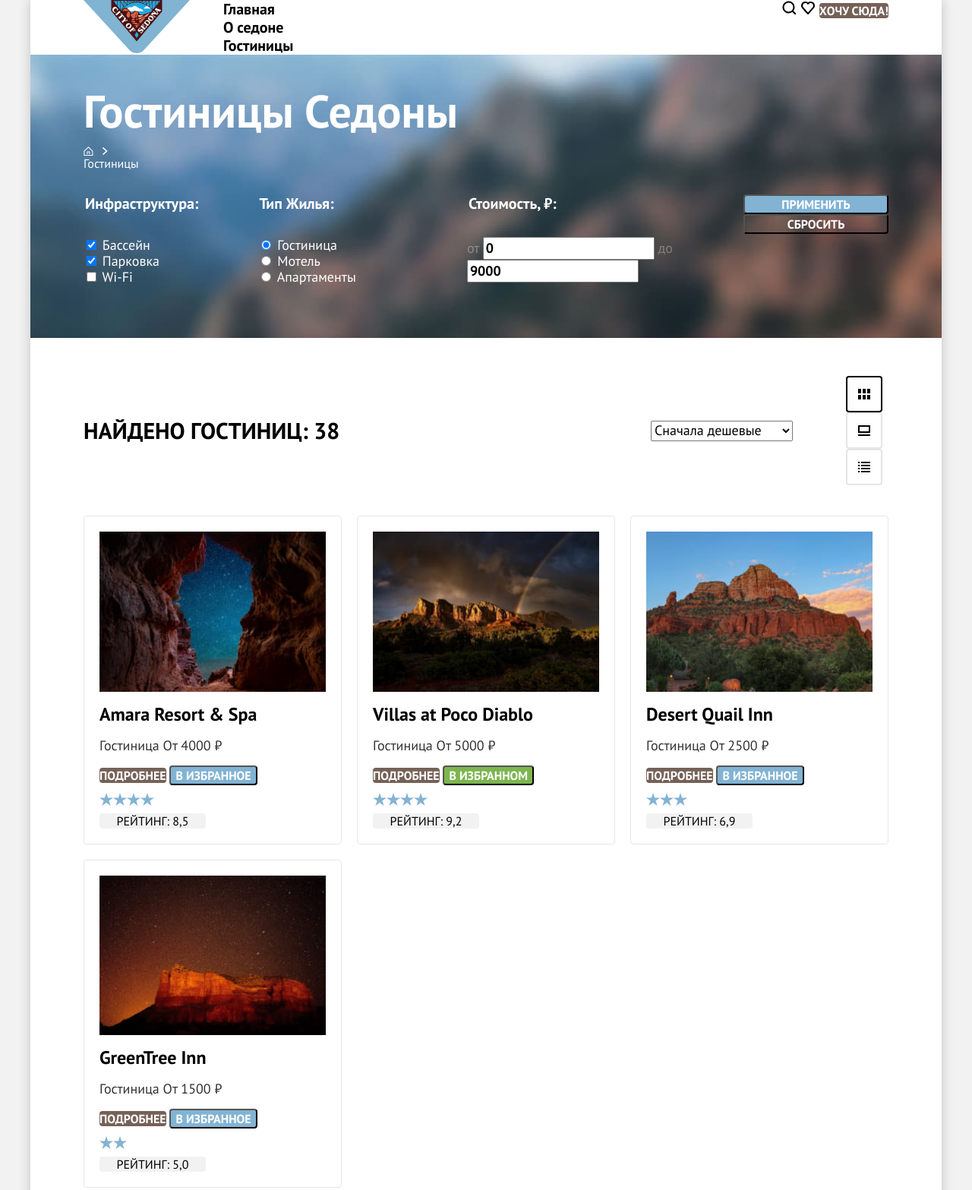
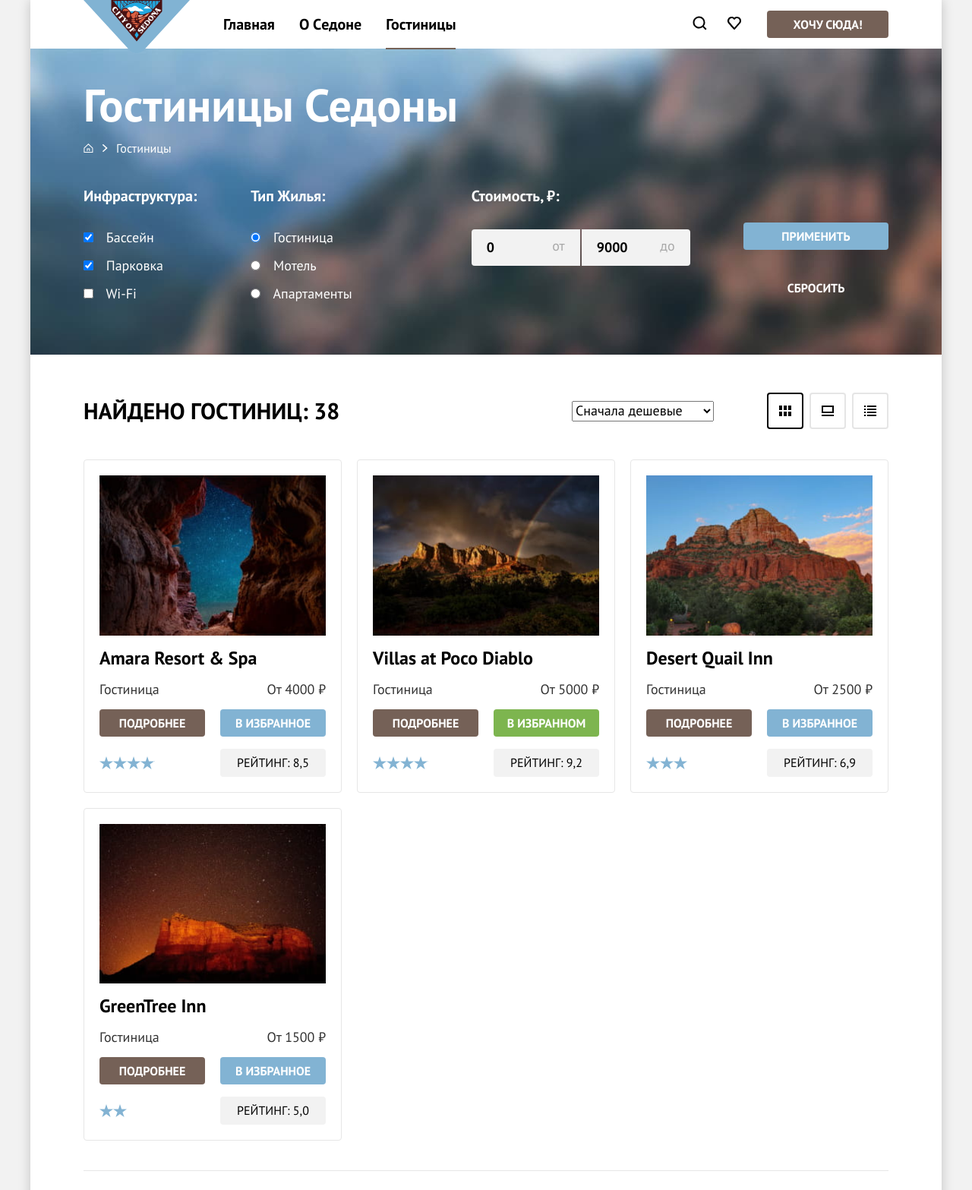
Before and after one commit to htmlacademy-htmlcss/2194201-sedona-35, a plain HTML site: page catalog.html in a window 1280 px wide. Shown: the top 1567 px of the page at 76% size. Drawn offline with Linux system fonts and the light colour scheme.

Commit message:
Создает сетку на гридах и флексах

```diff
--- a/catalog.html
+++ b/catalog.html
@@ -17,13 +17,13 @@
           </a>
           <ul class="navigation-list">
             <li class="navigation-item">
-              <a class="navigation-link navigation-link-current" href="index.html">Главная</a>
+              <a class="navigation-link" href="index.html">Главная</a>
             </li>
             <li class="navigation-item">
-              <a class="navigation-link" href="#">О седоне</a>
+              <a class="navigation-link" href="#">О Cедоне</a>
             </li>
             <li class="navigation-item">
-              <a class="navigation-link">Гостиницы</a>
+              <a class="navigation-link navigation-link-current">Гостиницы</a>
             </li>
           </ul>
         </nav>
@@ -92,13 +92,13 @@
                     <span class="control-text">Гостиница</span>
                   </label>
                 </li>
-                <li class="catalog-filter-item">
+                <li class="filter-item">
                   <label class="control">
                     <input class="control-input" type="radio" name="type-housing" value="motel">
                     <span class="control-text">Мотель</span>
                   </label>
                 </li>
-                <li class="catalog-filter-item">
+                <li class="filter-item">
                   <label class="control">
                     <input class="control-input" type="radio" name="type-housing" value="apartments">
                     <span class="control-text">Апартаменты</span>
@@ -108,11 +108,11 @@
             </fieldset>
             <fieldset class="filter-price filter-group">
               <legend class="filter-title">Стоимость, ₽:</legend>
-              <label class="filter-price-min">
+              <label class="filter-price-title filter-price-min">
                 <span class="filter-price-text">от</span>
                 <input class="filter-input" type="number" name="min-price" value="0" min="0">
               </label>
-              <label class="filter-price-max">
+              <label class="filter-price-title filter-price-max">
                 <span class="filter-price-text">до</span>
                 <input class="filter-input" type="number" name="max-price" value="9000" min="0">
               </label>
@@ -160,16 +160,12 @@
               <a class="hotel-link" href="#">
                 <h3 class="hotel-title">Amara Resort & Spa</h3>
               </a>
-              <div class="hotel-meta">
-                <span class="hotel-meta-type-housing">Гостиница</span>
-                <span class="hotel-meta-price">От 4000 ₽</span>
-              </div>
-              <div class="hotel-menu">
-                <a class="button button-brown hotel-menu-link" href="#">Подробнее</a>
-                <button class="button button-blue hotel-menu-link" type="button">В избранное</button>
+              <span class="hotel-meta hotel-meta-type-housing">Гостиница</span>
+              <span class="hotel-meta hotel-meta-price">От 4000 ₽</span>
+              <a class="button button-brown hotel-page" href="#">Подробнее</a>
+              <button class="button button-blue button-hotel-favorites" type="button">В избранное</button>
               <div class="hotel-rating rating-4" aria-label="4 звезды."></div>
               <div class="hotel-rating-info">Рейтинг: 8,5</div>
-              </div>
             </li>
             <li class="hotel-item">
               <a class="hotel-link" href="#">
@@ -178,16 +174,12 @@
               <a class="hotel-link" href="#">
                 <h3 class="hotel-title">Villas at Poco Diablo</h3>
               </a>
-              <div class="hotel-meta">
-                <span class="hotel-meta-type-housing">Гостиница</span>
-                <span class="hotel-meta-price">От 5000 ₽</span>
-              </div>
-              <div class="hotel-menu">
-                <a class="button button-brown hotel-menu-link" href="#">Подробнее</a>
-                <button class="button button-blue hotel-menu-link hotel-menu-link-current" type="button">В избранном</button>
+              <span class="hotel-meta hotel-meta-type-housing">Гостиница</span>
+              <span class="hotel-meta hotel-meta-price">От 5000 ₽</span>
+              <a class="button button-brown hotel-page" href="#">Подробнее</a>
+              <button class="button button-blue button-hotel-favorites button-hotel-favorites-current" type="button">В избранном</button>
               <div class="hotel-rating rating-4" aria-label="4 звезды."></div>
               <div class="hotel-rating-info">Рейтинг: 9,2</div>
-              </div>
             </li>
             <li class="hotel-item">
               <a class="hotel-link" href="#">
@@ -196,16 +188,12 @@
               <a class="hotel-link" href="#">
                 <h3 class="hotel-title">Desert Quail Inn</h3>
               </a>
-              <div class="hotel-meta">
-                <span class="hotel-meta-type-housing">Гостиница</span>
-                <span class="hotel-meta-price">От 2500 ₽</span>
-              </div>
-              <div class="hotel-menu">
-                <a class="button button-brown hotel-menu-link" href="#">Подробнее</a>
-                <button class="button button-blue hotel-menu-link" type="button">В избранное</button>
+              <span class="hotel-meta hotel-meta-type-housing">Гостиница</span>
+              <span class="hotel-meta hotel-meta-price">От 2500 ₽</span>
+              <a class="button button-brown hotel-page" href="#">Подробнее</a>
+              <button class="button button-blue button-hotel-favorites" type="button">В избранное</button>
               <div class="hotel-rating rating-3" aria-label="3 звезды."></div>
               <div class="hotel-rating-info">Рейтинг: 6,9</div>
-              </div>
             </li>
             <li class="hotel-item">
               <a class="hotel-link" href="#">
@@ -214,16 +202,12 @@
               <a class="hotel-link" href="#">
                 <h3 class="hotel-title">GreenTree Inn</h3>
               </a>
-              <div class="hotel-meta">
-                <span class="hotel-meta-type-housing">Гостиница</span>
-                <span class="hotel-meta-price">От 1500 ₽</span>
-              </div>
-              <div class="hotel-menu">
-                <a class="button button-brown hotel-menu-link" href="#">Подробнее</a>
-                <button class="button button-blue hotel-menu-link" type="button">В избранное</button>
+              <span class="hotel-meta hotel-meta-type-housing">Гостиница</span>
+              <span class="hotel-meta hotel-meta-price">От 1500 ₽</span>
+              <a class="button button-brown hotel-page" href="#">Подробнее</a>
+              <button class="button button-blue button-hotel-favorites" type="button">В избранное</button>
               <div class="hotel-rating rating-2" aria-label="2 звезды."></div>
               <div class="hotel-rating-info">Рейтинг: 5,0</div>
-              </div>
             </li>
           </ul>
           <ul class="pagination">
--- a/styles/styles.css
+++ b/styles/styles.css
@@ -66,6 +66,11 @@
 }
 
 .button {
+  display: flex;
+  justify-content: center;
+  align-items: center;
+  padding: 8px 3px;
+
   font-weight: 700;
   font-size: 16px;
   line-height: 20px;
@@ -75,6 +80,7 @@
   text-transform: uppercase;
   text-decoration: none;
 
+  border: 0;
   border-radius: 4px;
   cursor: pointer;
 }
@@ -103,14 +109,30 @@
 }
 
 .logo-link {
-  padding-right: 28px;
+  position: relative;
+  z-index: 1;
+
+  width: 140px;
+  margin-right: 44px;
 }
 
 .logo-img {
-  vertical-align: middle;
+  position: absolute;
+  top: 0;
+  left: 0;
+}
+
+.navigation-item {
+  position: relative;
+}
+
+.navigation-item:not(:last-child) {
+  margin-right: 32px;
 }
 
 .navigation-list {
+  display: flex;
+  flex-wrap: wrap;
   margin: 0;
   padding: 0;
 
@@ -126,9 +148,36 @@
 }
 
 .navigation-link {
-  padding: 0 16px;
+  padding: 19px 0;
 
+  line-height: 64px;
   color: #000000;
+}
+
+.navigation-link-current:before {
+  content: "";
+  position: absolute;
+  bottom: -1px;
+  left: 0;
+  z-index: 1;
+
+  width: 100%;
+
+  border-bottom: 2px solid #756257;
+}
+
+.navigation-user {
+  display: flex;
+  align-items: center;
+}
+
+.navigation-user .button {
+  width: 160px;
+  margin-left: 20px;
+}
+
+.navigation-user-link {
+  padding: 20px 13px;
 }
 
 /* Main-index*/
@@ -256,7 +305,7 @@
   position: relative;
 
   padding-top: 182px;
-  padding-bottom: 121px;
+  padding-bottom: 81px;
 }
 
 .advantage-list:last-of-type .advantage-item::before {
@@ -366,6 +415,7 @@
 }
 
 .search-hotel-link {
+  max-width: 376px;
   margin: auto;
 
   font-size: 20px;
@@ -385,7 +435,7 @@
 }
 
 .catalog-header {
-  margin-bottom: 30px;
+  margin-bottom: 40px;
 }
 
 .catalog-title {
@@ -398,6 +448,8 @@
 }
 
 .breadcrumbs {
+  display: flex;
+  align-items: baseline;
   margin: 0;
   padding: 0;
 
@@ -434,8 +486,9 @@
 }
 
 .filter-form {
-  display: flex;
-  justify-content: space-between;
+  display: grid;
+
+  grid-template-columns: 150px 1fr 150px 2fr 288px 1fr 191px;
 }
 
 .filter-group {
@@ -445,21 +498,29 @@
   border: 0;
 }
 
-.filter-infrastructure,
 .filter-price {
-  margin-right: 70px;
+  display: flex;
+}
+
+.filter-infrastructure {
+  grid-column-start: 1;
 }
 
 .filter-housing {
-  margin-right: 140px;
+  grid-column-start: 3;
 }
 
 .filter-price {
-  max-width: 288px;
+  grid-column-start: 5;
+}
+
+.filter-buttons {
+  grid-column-start: 7;
 }
 
 .filter-title {
   margin-bottom: 32px;
+  padding: 0;
 
   font-weight: 700;
   font-size: 20px;
@@ -473,22 +534,71 @@
   list-style: none;
 }
 
+.filter-price-title {
+  position: relative;
+
+  height: 48px;
+}
+
 .filter-price-text {
+  position: absolute;
+  top: 0;
+  right: 20px;
+  bottom: 0;
+
+  height: 12px;
+  margin: auto;
+
+  line-height: 7px;
+  color: #000000;
+
   opacity: 0.3;
 }
 
 .filter-input {
+  max-width: 143px;
+  padding: 12px 0 12px 20px;
+
   font-weight: 700;
   font-size: 18px;
   line-height: 24px;
   font-family: inherit;
+
+  background-color: #f2f2f2;
+  border: 0;
+}
+
+.filter-price-min {
+  margin-right: 2px;
+}
+
+.filter-price-min .filter-input {
+  border-radius: 4px 0 0 4px;
+}
+
+.filter-price-max .filter-input {
+  border-radius: 0 4px 4px 0;
+}
+
+.filter-item:not(:last-child) {
+  margin-bottom: 16px;
 }
 
 .filter-buttons {
   display: flex;
   flex-direction: column;
+  justify-content: flex-end;
+  width: 100%;
   max-width: 191px;
-  width: 100%;
+}
+
+.filter-buttons .button:not(:last-child) {
+  margin-bottom: 32px;
+}
+
+.control-input {
+  margin: 0;
+  margin-right: 12px;
 }
 
 .hotels-controls {
@@ -516,6 +626,7 @@
 }
 
 .hotels-view {
+  display: flex;
   margin: 0;
   padding: 0;
 
@@ -583,18 +694,34 @@
 }
 
 .hotel-item {
+  display: grid;
   padding: 20px;
+
+  column-gap: 20px;
 
   border: 1px solid #e6e6e6;
   border-radius: 4px;
+
+  grid-template-columns: repeat(2, 1fr);
+  grid-template-rows: repeat(5, auto);
+  row-gap: 16px;
 }
 
 .hotel-link {
   display: block;
-  margin-bottom: 16px;
 
   color: #000000;
   text-decoration: none;
+
+  grid-column: 1 /-1;
+}
+
+.hotel-link:first-of-type {
+  grid-row-start: 1;
+}
+
+.hotel-link:last-of-type {
+  grid-row-start: 2;
 }
 
 .hotel-img {
@@ -612,12 +739,32 @@
 }
 
 .hotel-meta {
-  margin-bottom: 16px;
+  color: #333333;
 
-  color: #333333;
+  grid-column: 1 /-1;
+  grid-row-start: 3;
 }
 
-.hotel-menu-link-current {
+.hotel-meta-type-housing {
+  grid-column-start: 1;
+}
+
+.hotel-meta-price {
+  grid-column-end: -1;
+  justify-self: right;
+}
+
+.hotel-page {
+  grid-column-start: 1;
+  grid-row-start: 4;
+}
+
+.button-hotel-favorites {
+  grid-column-end: -1;
+  grid-row-start: 4;
+}
+
+.button-hotel-favorites-current {
   background-color: #7db54f;
 }
 
@@ -628,6 +775,9 @@
   background-image: url("../images/icons/rating.svg");
   background-repeat: repeat-x;
   background-position-y: center;
+
+  grid-column-start: 1;
+  grid-row-start: 5;
 }
 
 .rating-1 {
@@ -651,7 +801,7 @@
 }
 
 .hotel-rating-info {
-  width: 140px;
+  padding: 8px 3px;
 
   font-size: 16px;
   line-height: 20px;
@@ -660,6 +810,9 @@
 
   background-color: #f2f2f2;
   border-radius: 4px;
+
+  grid-column-end: -1;
+  grid-row-start: 5;
 }
 
 .pagination {
@@ -720,18 +873,30 @@
 }
 
 .subscribe-form {
-  text-align: center;
+  display: flex;
+  justify-content: center;
 }
 
 .subscribe-input {
+  padding: 14px 20px;
+
   font-size: 18px;
   line-height: 24px;
   font-family: inherit;
+
+  background: #f2f2f2;
+  border: 0;
+  border-radius: 4px 0 0 4px;
 }
 
 .subscribe-button {
+  width: 100%;
+  max-width: 232px;
+
   font-size: 20px;
   line-height: 36px;
+
+  border-radius: 0 4px 4px 0;
 }
 
 /* Footer */
```
Also changed, not shown: index.html (+7 -7 lines). Lines whose indentation alone changed are shown as unchanged.
